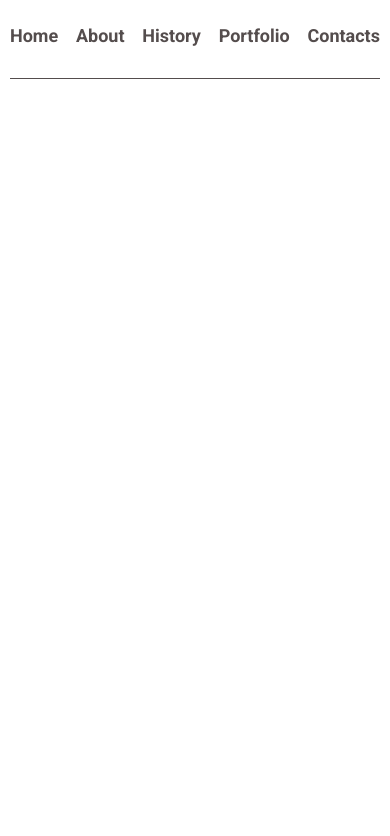
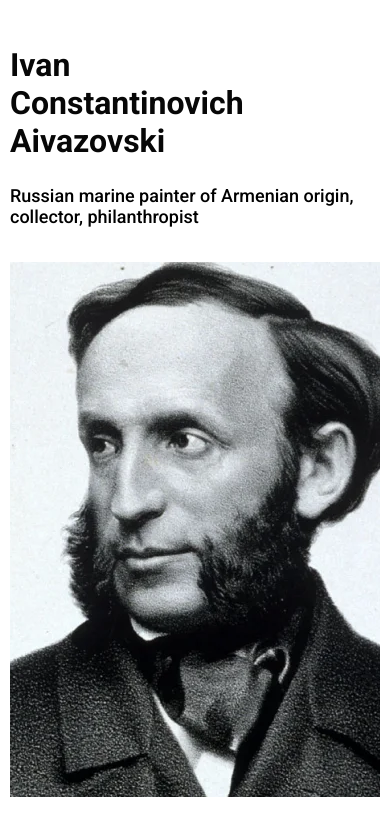
Before and after one commit to Rusandik/aivazovski_page, a plain HTML site: page index.html in a window 390 px wide. Drawn offline with Linux system fonts and the light colour scheme.

Commit message:
Add files via upload

```diff
--- a/index.html
+++ b/index.html
@@ -9,6 +9,7 @@
       type="image/x-icon"
     />
     <link rel="stylesheet" href="style.css">
+    <link rel="stylesheet" href="/styles/media.css">
     <link rel="preconnect" href="https://fonts.googleapis.com" />
     <link rel="preconnect" href="https://fonts.gstatic.com" crossorigin />
     <link
@@ -41,5 +42,16 @@
             </nav>
         </div>
     </header>
+
+    <main aria-label="main">
+      <section class="home" aria-label="home section">
+        <div class="container">
+          <h1 class="home-title" aria-label="title">Ivan Constantinovich Aivazovski</h1>
+          <p class="home-description" aria-label="description">Russian marine painter of Armenian origin, collector, philanthropist</p>
+          <img class="home-img" src="/assets/webp/portrait.webp" alt="photo of Aivazovski">
+        </div>
+      </section>
+    </main>
+
   </body>
 </html>
--- a/style.css
+++ b/style.css
@@ -6,6 +6,7 @@
 
     --color-main-black: #070707;
 }
+
 
 * {
     box-sizing: border-box;
@@ -23,6 +24,11 @@ a {
     color: unset;
 }
 
+h1,
+p {
+    margin: 0;
+}
+
 ul {
     list-style: none;
     padding: 0;
@@ -34,6 +40,8 @@ ul {
     margin: 0 auto;
     padding: 0 10px;
 }
+
+
 
 
 
@@ -84,3 +92,28 @@ ul {
 .nav-link:hover::after {
     right: 0;
 }
+
+
+
+.home {
+    text-align: center;
+}
+
+
+.home-title {
+    font-size: 45px;
+    font-weight: 700;
+    color: var(--color-main-black);
+    margin-bottom: 25px;
+}
+
+.home-description {
+    margin-bottom: 35px;
+    font-weight: 500;
+}
+
+.home-img {
+    width: 100%;
+    height: 535px;
+    object-fit: cover;
+}
--- /dev/null
+++ b/styles/media.css
@@ -0,0 +1,18 @@
+@media (max-width: 480px) {
+    .nav {
+        display: none;
+    }
+
+    .home {
+        text-align: left;
+    }
+
+    .home-title {
+        max-width: 250px;
+        font-size: 32px;
+    }
+
+    .hom-description {
+        font-size: 14px;
+    }
+}
```
